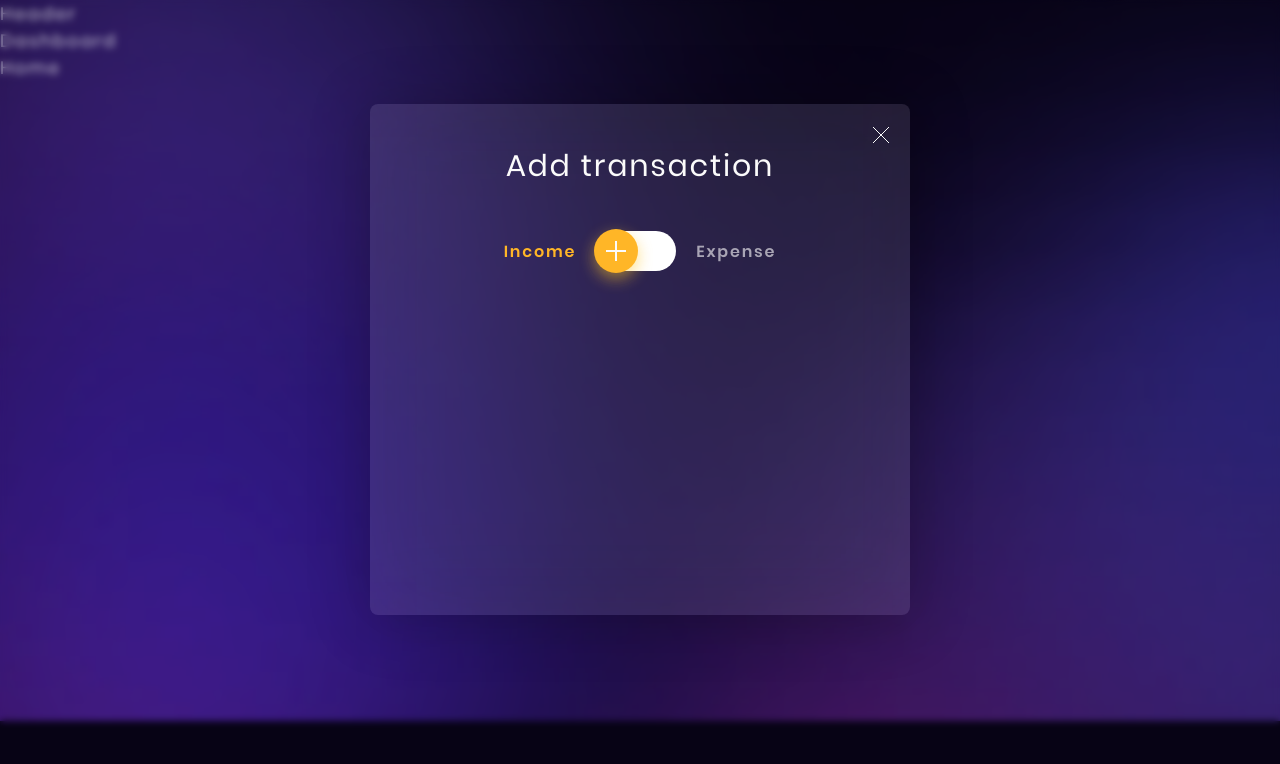
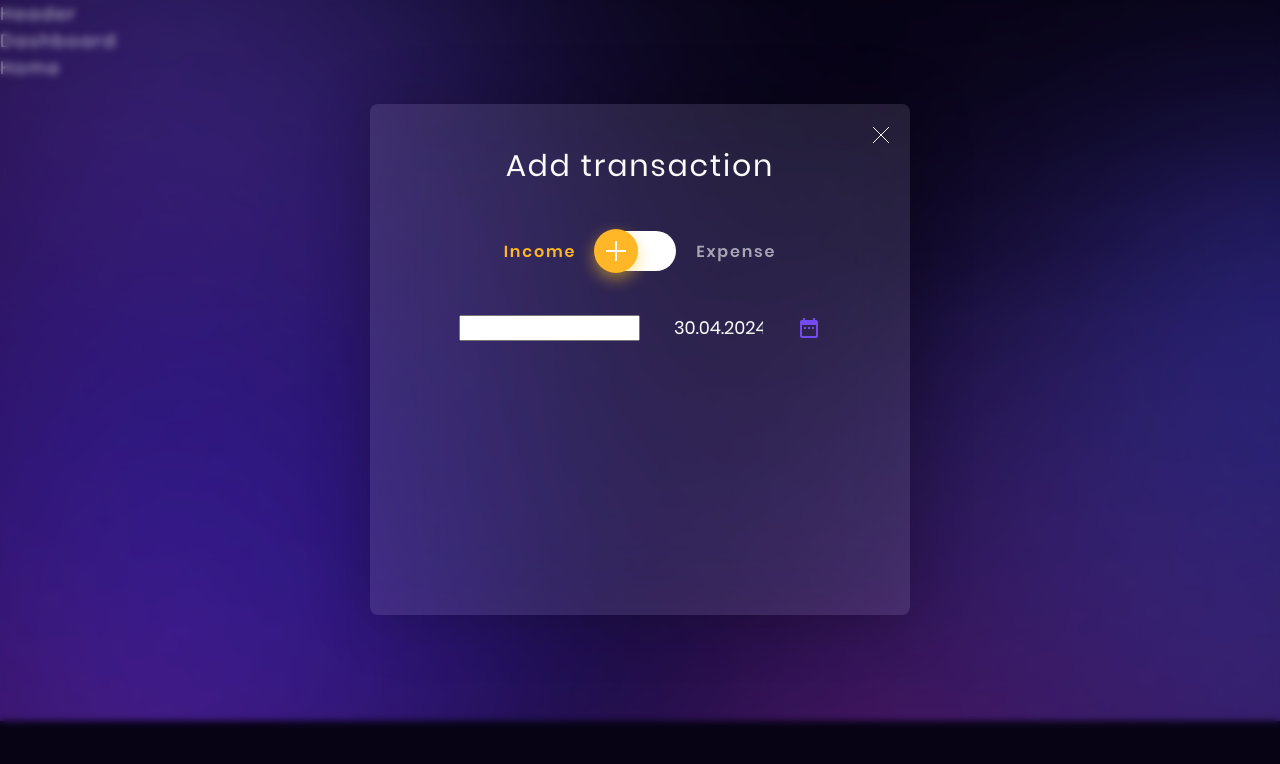
Before and after one commit to nadia-yanushevska/MoneyGuard, a React (Vite) app: page / in a window 1280 px wide. Shown: the top 764 px of the page. Built offline with nearby package versions, Linux system fonts and the light colour scheme.

Commit message:
add wrap

```diff
--- a/package.json
+++ b/package.json
@@ -14,6 +14,7 @@
     "clsx": "^2.1.1",
     "modern-normalize": "^2.0.0",
     "react": "^18.2.0",
+    "react-datepicker": "^6.9.0",
     "react-dom": "^18.2.0",
     "react-icons": "^5.2.0",
     "react-loader-spinner": "^6.1.6",
--- a/src/components/AddTransactionForm/AddTransactionForm.jsx
+++ b/src/components/AddTransactionForm/AddTransactionForm.jsx
@@ -1,9 +1,12 @@
 import s from './AddTransactionForm.module.css';
 import { useState } from 'react';
 import clsx from 'clsx';
+import DatePicker from 'react-datepicker';
+import 'react-datepicker/dist/react-datepicker.css';
 
 function AddTransactionForm() {
     const [isChecked, setIsChecked] = useState(false);
+    const [startDate, setStartDate] = useState(new Date());
     const handleChange = () => {
         setIsChecked(!isChecked);
     };
@@ -58,6 +61,29 @@ function AddTransactionForm() {
                 </label>
                 {isChecked ? <span className={clsx(s.span_text, s.expense_active)}>Expense</span> : <span className={s.span_text}>Expense</span>}
             </div>
+            <div className={s.sum_data_wrap}>
+                <div className={s.sum_wrap}>
+                    <input type="text" />
+                </div>
+                <div className={s.data_wrap}>
+                    <DatePicker selected={startDate} onChange={date => setStartDate(date)} dateFormat="dd.MM.yyyy" />
+                    <div className={s.svg_wrap}>
+                        <svg xmlns="http://www.w3.org/2000/svg" width="24" height="24" viewBox="0 0 24 24" fill="none">
+                            <g clip-path="url(#clip0_60_133)">
+                                <path
+                                    d="M9 11H7V13H9V11ZM13 11H11V13H13V11ZM17 11H15V13H17V11ZM19 4H18V2H16V4H8V2H6V4H5C3.89 4 3.01 4.9 3.01 6L3 20C3 21.1 3.89 22 5 22H19C20.1 22 21 21.1 21 20V6C21 4.9 20.1 4 19 4ZM19 20H5V9H19V20Z"
+                                    fill="#734AEF"
+                                />
+                            </g>
+                            <defs>
+                                <clipPath id="clip0_60_133">
+                                    <rect width="24" height="24" fill="white" />
+                                </clipPath>
+                            </defs>
+                        </svg>
+                    </div>
+                </div>
+            </div>
         </div>
     );
 }
--- a/src/components/AddTransactionForm/AddTransactionForm.module.css
+++ b/src/components/AddTransactionForm/AddTransactionForm.module.css
@@ -65,3 +65,69 @@
 .expense_active {
     color: #ff868d;
 }
+
+.sum_data_wrap {
+    display: flex;
+    justify-content: center;
+    align-items: center;
+    gap: 32px;
+}
+
+.sum_wrap {
+    width: 181px;
+
+    input {
+        width: 181px;
+    }
+}
+
+.data_wrap {
+    display: flex;
+    justify-content: center;
+    align-items: center;
+    /* gap: 33px; */
+
+    input {
+        width: 93px;
+        color: #fbfbfb;
+        font-family: Poppins;
+        font-size: 18px;
+        font-style: normal;
+        font-weight: 400;
+        line-height: normal;
+        background-color: transparent;
+        outline: none;
+        border: none;
+        margin-right: 32px;
+    }
+}
+.svg_wrap {
+    display: flex;
+    align-items: center;
+    justify-content: center;
+}
+
+.react-datepicker-wrapper {
+    display: inline-block; /* Делает контейнер DatePicker встроенным */
+    width: 100%; /* Установите ширину по вашему усмотрению */
+}
+
+.react-datepicker {
+    font-family: inherit; /* Использует шрифт родительского элемента */
+}
+
+.react-datepicker__input-container {
+    display: inline-block; /* Делает контейнер ввода встроенным */
+    width: 100%; /* Установите ширину по вашему усмотрению */
+}
+
+.react-datepicker__input-container input {
+    width: 100%; /* Установите ширину по вашему усмотрению */
+    height: 100%; /* Установите высоту по вашему усмотрению */
+    padding: 8px; /* Добавляет внутренний отступ для ввода */
+    box-sizing: border-box; /* Учитывает отступ в размере */
+}
+
+.react-datepicker__portal {
+    z-index: 9999; /* Устанавливает z-index, чтобы DatePicker был выше других элементов */
+}
```
Also changed, not shown: 1 other file (tests, documents, lock files or other folders).
